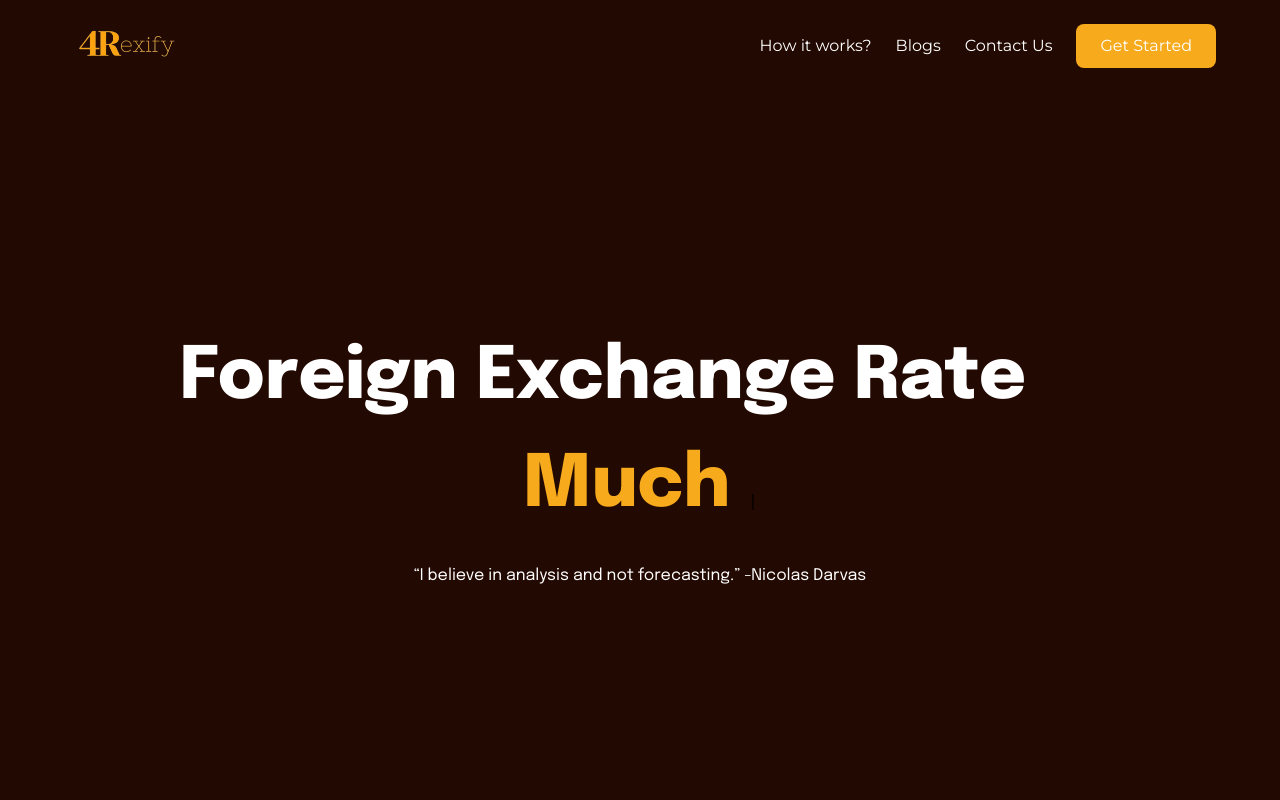
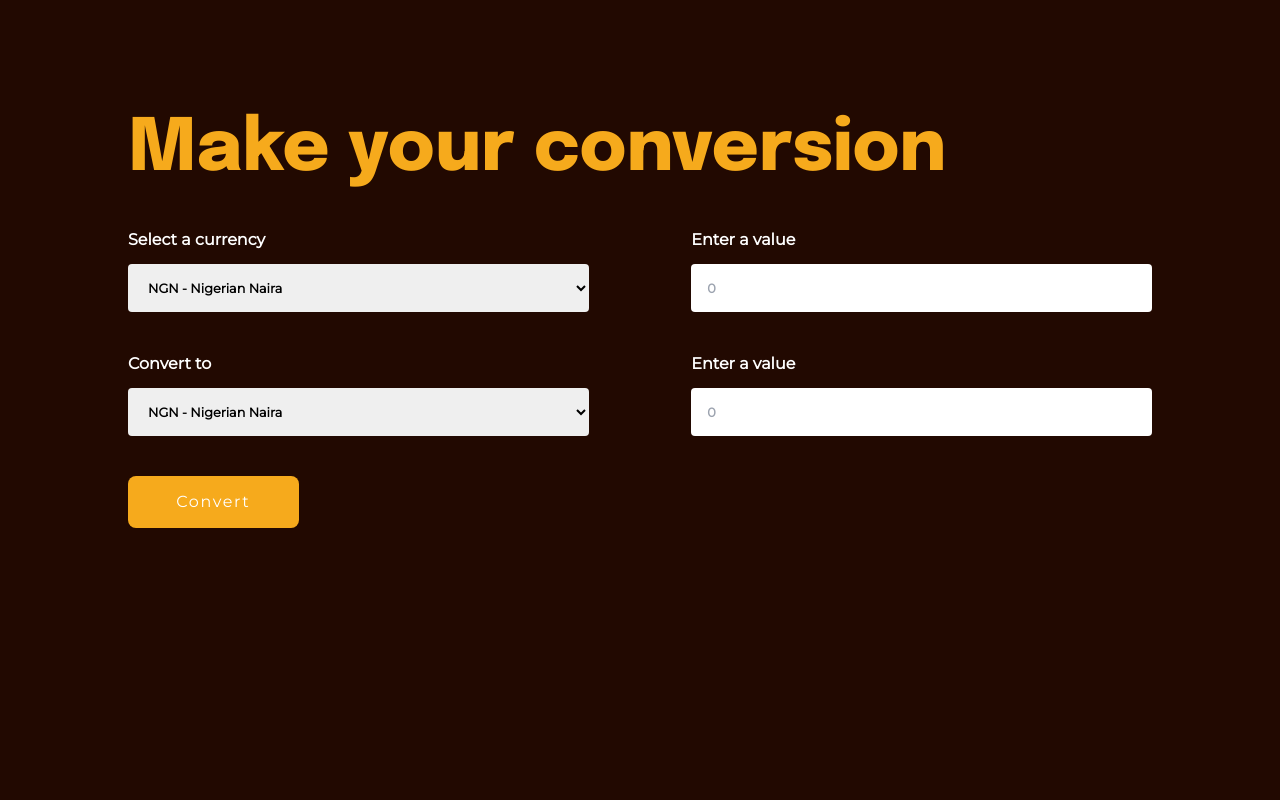
Before and after one commit to codewithmide/4Rexify, a website: page index.html in a window 1280 px wide. Shown: the top 800 px of the page. Drawn offline with nearby package versions, Linux system fonts and the light colour scheme.

Commit message:
convert section✔

```diff
--- a/index.html
+++ b/index.html
@@ -99,7 +99,7 @@
 
 <body class="bg-darkSienna">
 
-    <header class="w-full h-[3rem] pt-6 mb-10 flex items-center justify-center">
+    <!-- <header class="w-full h-[3rem] pt-6 mb-10 flex items-center justify-center">
 
         <nav class="w-[90%] h-auto flex items-center mt-5 justify-between">
 
@@ -225,22 +225,22 @@
 
             </div>
         </div>
-    </div>
+    </div> -->
 
-    <!--<div id="convert" class="w-full h-[100vh] flex flex-col items-center justify-center">
+    <div id="convert" class="w-full h-[100vh] flex flex-col items-center justify-center">
 
 
-        <div class="w-[80%] h-full flex m-auto flex-col">
+        <div class="w-[80%] md:h-full sm:h-[90%] flex m-auto flex-col">
 
             <div class="w-full flex f mt-24 mb-6">
-                <h2 class="text-orange font-Serif font-bold text-big">
+                <h1 class="text-orange font-Serif font-bold xl:text-big md:text-semiBig sm:text-semiBig">
                     Make your conversion
-                </h2>
+                </h1>
             </div>
 
-            <div class="w-full flex justify-between">
+            <div class="w-full flex md:flex-row sm:flex-col justify-between gap-3">
 
-                <div class="w-[45%]">
+                <div class="md:w-[45%] sm:w-full">
                     <h3 class="font-bold font-Montserrat text-white mb-3">
                         Select a currency
                     </h3>
@@ -412,7 +412,7 @@
                     </select>
                 </div>
 
-                <div class="w-[45%]">
+                <div class="md:w-[45%] sm:w-full">
                     <h3 class="font-bold font-Montserrat text-white mb-3">
                         Enter a value
                     </h3>
@@ -422,9 +422,9 @@
             </div>
 
 
-            <div class="w-[100%] flex justify-between mt-10">
+            <div class="w-[100%] flex md:flex-row sm:flex-col justify-between mt-10 gap-3">
 
-                <div class="w-[45%]">
+                <div class="md:w-[45%] sm:w-full">
                     <h3 class="font-bold font-Montserrat text-white mb-3">
                         Convert to
                     </h3>
@@ -596,7 +596,7 @@
                     </select>
                 </div>
 
-                <div class="w-[45%]">
+                <div class="md:w-[45%] sm:w-full">
                     <h3 class="font-bold font-Montserrat text-white mb-3">
                         Enter a value
                     </h3>
@@ -608,7 +608,7 @@
             <div class="mt-10">
 
                 <a href="#value">
-                    <button type="button" class="font-Montserrat tracking-widest text-center font-normal focus:outline-none text-white bg-orange focus:ring-2 focus:ring-white font-medium rounded-lg px-4 py-3.5 w-1/6 hover:scale-105">
+                    <button type="button" class="font-Montserrat tracking-widest text-center font-normal focus:outline-none text-white bg-orange focus:ring-2 focus:ring-white font-medium rounded-lg md:px-4 md:py-3.5 sm:px-5 sm:py-3 md:w-1/6 sm:w-1/3 hover:scale-105">
                         Convert
                     </button>
                 </a>
@@ -619,7 +619,7 @@
 
     </div>
 
-    <div class="flex w-[100%] h-[100vh] items-center justify-center" id="contact">
+    <!--<div class="flex w-[100%] h-[100vh] items-center justify-center" id="contact">
         <div class="w-[80%] h-full flex flex-col">
             <div>
                 <h1 class="font-bold text-orange font-Serif text-big">
```
Also changed, not shown: dist/output.css.
